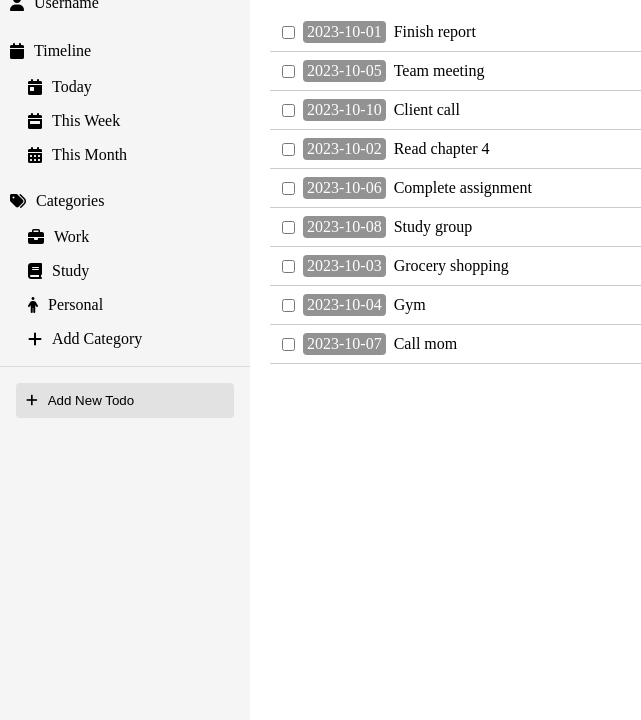
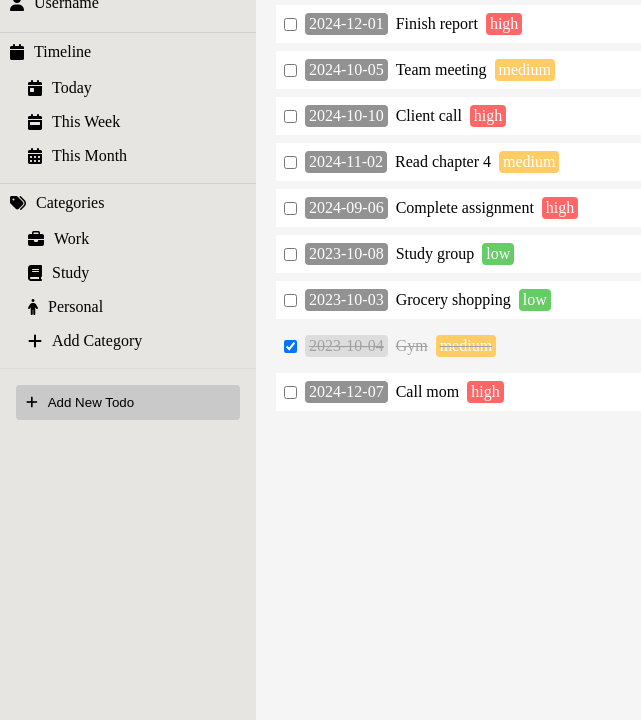
Before and after one commit to thisisshiki/odin-todo-list, a website built with webpack: page src/index.html in a window 1280 px wide. Shown: the part 80-800 px from the top of the page, without its empty margins (0-641 px from the left). Built offline with nearby package versions, Linux system fonts and the light colour scheme.

Commit message:
add priorities

```diff
--- a/src/index.js
+++ b/src/index.js
@@ -11,6 +11,6 @@ document.addEventListener('DOMContentLoaded', () => {
     main.id = 'main';
     document.body.appendChild(main);
 
-    addTitle('Todo List', main); // 将标题添加到 main div 中
-    loadTodos(main); // 将待办事项列表添加到 main div 中
+    addTitle('Todo List', main);
+    loadTodos(main);
 });
--- a/src/loadTodos.js
+++ b/src/loadTodos.js
@@ -1,8 +1,26 @@
 import todos from './todos.json';
 import { format, parseISO } from 'date-fns';
 
+function initializeTodosInLocalStorage() {
+    if (!localStorage.getItem('todos')) {
+        localStorage.setItem('todos', JSON.stringify(todos));
+    }
+}
+
+function saveTodosToLocalStorage(todos) {
+    localStorage.setItem('todos', JSON.stringify(todos));
+}
+
+function loadTodosFromLocalStorage() {
+    const savedTodos = localStorage.getItem('todos');
+    return savedTodos ? JSON.parse(savedTodos) : todos;
+}
+
 export function loadTodos(parentElement) {
+    initializeTodosInLocalStorage(); // 初始化 localStorage 中的 todos
+
     const ul = document.createElement('ul');
+    const todos = loadTodosFromLocalStorage();
 
     todos.forEach(todo => {
         const li = document.createElement('li');
@@ -14,17 +32,37 @@ export function loadTodos(parentElement) {
 
         const checkbox = document.createElement('input');
         checkbox.type = 'checkbox';
+        checkbox.checked = todo.isCompleted; // 设置复选框的初始状态
+
+        // 根据 isCompleted 属性设置条目的样式
+        if (todo.isCompleted) {
+            li.classList.add('completed');
+        }
+
         checkbox.addEventListener('change', () => {
             if (checkbox.checked) {
                 li.classList.add('completed');
+                todo.isCompleted = true; // 更新 JSON 中的 isCompleted 状态
             } else {
                 li.classList.remove('completed');
+                todo.isCompleted = false; // 更新 JSON 中的 isCompleted 状态
             }
+
+            // 保存更新后的 todos 到 localStorage
+            saveTodosToLocalStorage(todos);
         });
+
+        const prioritySpan = document.createElement('span');
+        prioritySpan.textContent = todo.priority;
+        prioritySpan.className = `priority ${todo.priority}`;
+        if (todo.isCompleted) {
+            prioritySpan.classList.add('completed');
+        }
 
         li.appendChild(checkbox);
         li.appendChild(dateSpan);
         li.appendChild(document.createTextNode(todo.title));
+        li.appendChild(prioritySpan);
         ul.appendChild(li);
     });
 
--- a/src/styles.css
+++ b/src/styles.css
@@ -1,5 +1,8 @@
-/* 全局样式 */
+/* Reset CSS */
+
 *, *::before, *::after {
+  margin: 0;
+  padding: 0;
   box-sizing: border-box;
 }
 
@@ -7,13 +10,13 @@ body {
   margin: 0;
   padding: 0;
   display: grid;
-  grid-template-columns: 250px 1fr; /* 侧边栏固定宽度，主内容占剩余空间 */
+  grid-template-columns: 1fr 4fr;
   min-height: 100vh;
 }
 
-/* 侧边栏样式 */
+/* Sidebar */
 .sidebar {
-  background: #f5f5f5;
+  background: #e6e5e1;
   transition: width 0.3s ease;
 }
 
@@ -25,10 +28,17 @@ body {
   padding: 1rem;
   display: flex;
   justify-content: space-between;
-  border-bottom: 1px solid #ddd;
+}
+
+.sidebar-header button {
+  background: none;
+  border: none;
+  cursor: pointer;
+  font-size: large;
 }
 
 .dropdown {
+  border-top: #cfcfcf solid 1px;
   margin: 10px 0;
 }
 
@@ -63,7 +73,7 @@ body {
 }
 
 .menu-item:hover {
-  background: #e0e0e0;
+  background: #f5f5f5;
 }
 
 .sidebar-footer {
@@ -79,14 +89,14 @@ body {
   align-items: center;
   gap: 10px;
   border: none;
-  background: #e2e2e2;
+  background: #c9c9c9;
   border-radius: 4px;
   cursor: pointer;
 }
 
 .add-todo-btn:hover {
   color: white;
-  background: #a1a1a1;
+  background: #797979;
 }
 
 .sidebar.collapsed .sidebar-content,
@@ -94,10 +104,11 @@ body {
   display: none;
 }
 
-/* 主内容样式 */
+/* Main content */
 #main {
   padding: 20px;
   box-sizing: border-box;
+  background-color: #f5f5f5;
 }
 
 header {
@@ -115,15 +126,16 @@ ul {
 }
 
 li {
+  background-color: white;
   display: flex;
   align-items: center;
   padding: 8px;
-  border-bottom: 1px solid #ccc;
+  margin: 8px 0;
   transition: background-color 0.3s, text-decoration 0.3s;
 }
 
 li.completed {
-  background-color: #dddddd;
+  background-color: #f5f5f5;
   color: #a1a1a1;
   text-decoration: line-through;
 }
@@ -146,7 +158,26 @@ li input[type="checkbox"] {
   margin-right: 8px;
 }
 
-/* 响应式设计 */
+.priority {
+  padding: 2px 4px;
+  margin-left: 8px;
+  border-radius: 4px;
+  color: white;
+}
+
+.priority.high {
+  background-color: #ff6666;
+}
+
+.priority.medium {
+  background-color: #ffcc66;
+}
+
+.priority.low {
+  background-color: #66cc66;
+}
+
+/* Media queries */
 @media screen and (max-width: 1024px) {
   body {
     grid-template-columns: 25% 75%;
--- a/src/todos.json
+++ b/src/todos.json
@@ -3,46 +3,51 @@
     "id": 1,
     "title": "Finish report",
     "description": "Complete the quarterly report",
-    "dueDate": "2023-10-01",
+    "dueDate": "2024-12-01",
     "priority": "high",
     "notes": "Include all recent data",
-    "category": "work"
+    "category": "work",
+    "isCompleted": false
   },
   {
     "id": 2,
     "title": "Team meeting",
     "description": "Discuss project progress",
-    "dueDate": "2023-10-05",
+    "dueDate": "2024-10-05",
     "priority": "medium",
     "notes": "Prepare slides",
-    "category": "work"
+    "category": "work",
+    "isCompleted": false
   },
   {
     "id": 3,
     "title": "Client call",
     "description": "Call with client to discuss requirements",
-    "dueDate": "2023-10-10",
+    "dueDate": "2024-10-10",
     "priority": "high",
     "notes": "Send agenda beforehand",
-    "category": "work"
+    "category": "work",
+    "isCompleted": false
   },
   {
     "id": 4,
     "title": "Read chapter 4",
     "description": "Read chapter 4 of the textbook",
-    "dueDate": "2023-10-02",
+    "dueDate": "2024-11-02",
     "priority": "medium",
     "notes": "Take notes",
-    "category": "study"
+    "category": "study",
+    "isCompleted": false
   },
   {
     "id": 5,
     "title": "Complete assignment",
     "description": "Finish the math assignment",
-    "dueDate": "2023-10-06",
+    "dueDate": "2024-09-06",
     "priority": "high",
     "notes": "Submit online",
-    "category": "study"
+    "category": "study",
+    "isCompleted": false
   },
   {
     "id": 6,
@@ -51,7 +56,8 @@
     "dueDate": "2023-10-08",
     "priority": "low",
     "notes": "Review notes",
-    "category": "study"
+    "category": "study",
+    "isCompleted": false
   },
   {
     "id": 7,
@@ -60,7 +66,8 @@
     "dueDate": "2023-10-03",
     "priority": "low",
     "notes": "Check pantry first",
-    "category": "personal"
+    "category": "personal",
+    "isCompleted": false
   },
   {
     "id": 8,
@@ -69,15 +76,17 @@
     "dueDate": "2023-10-04",
     "priority": "medium",
     "notes": "Leg day",
-    "category": "personal"
+    "category": "personal",
+    "isCompleted": true
   },
   {
     "id": 9,
     "title": "Call mom",
     "description": "Catch up with mom",
-    "dueDate": "2023-10-07",
+    "dueDate": "2024-12-07",
     "priority": "high",
     "notes": "Ask about her trip",
-    "category": "personal"
+    "category": "personal",
+    "isCompleted": false
   }
 ]
--- a/webpack.common.js
+++ b/webpack.common.js
@@ -18,10 +18,6 @@ module.exports = {
         test: /\.html$/i,
         loader: 'html-loader',
       },
-      {
-        test: /\.json$/,
-        loader: 'json-loader'
-      },
     ],
   },
   plugins: [
```
